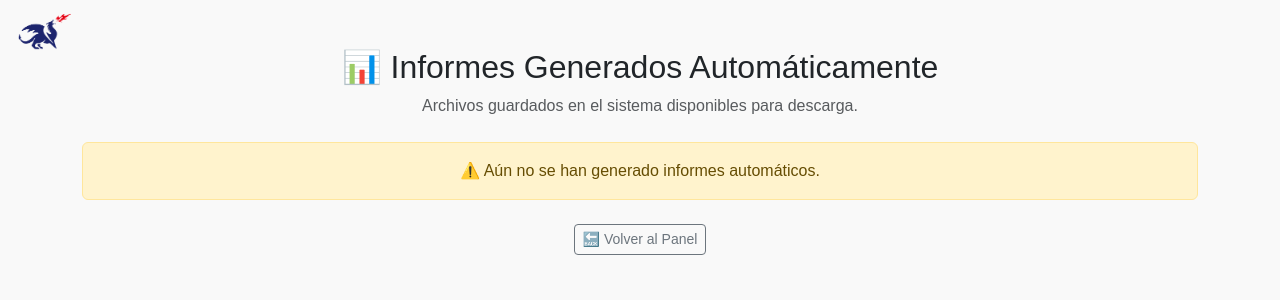
After one commit to vichugdiaz/Dragon-Guard, a Flask app: page /informes_disponibles in a window 1280 px wide. The commit adds this page. Shown: the top 300 px of the page. Run offline with Flask 3, Linux system fonts and the light colour scheme; the visitor is signed in with stand-in values (Sample User, id 1).

Commit message:
💾 Agregado informes.html y mejoras en panel administrador

```diff
--- a/app.py
+++ b/app.py
@@ -197,6 +197,30 @@ def inicializar_auto_informe():
     else:
         print("⚠️ No hay tarea programada activa.")
 
+@app.route("/informes_disponibles")
+def informes_disponibles():
+    if session.get("rol") != "admin":
+        return redirect(url_for("login_admin"))
+
+    ruta = os.path.join("instance")
+    if not os.path.exists(ruta):
+        os.makedirs(ruta)
+
+    archivos = sorted(
+        [f for f in os.listdir(ruta) if f.endswith(".xlsx")],
+        reverse=True
+    )
+
+    return render_template("informes.html", archivos=archivos)
+
+
+@app.route("/descargar_informe_directo/<nombre>")
+def descargar_informe_directo(nombre):
+    ruta = os.path.join("instance", nombre)
+    if os.path.exists(ruta):
+        return send_file(ruta, as_attachment=True)
+    else:
+        return "⚠️ Archivo no encontrado.", 404
 
 
 # =====================
--- /dev/null
+++ b/templates/informes.html
@@ -0,0 +1,76 @@
+<!DOCTYPE html>
+<html lang="es">
+<head>
+    <meta charset="UTF-8">
+    <title>📂 Informes Generados - Dragon Guard</title>
+    <meta name="viewport" content="width=device-width, initial-scale=1">
+    <link href="https://cdn.jsdelivr.net/npm/bootstrap@5.3.0/dist/css/bootstrap.min.css" rel="stylesheet">
+    <style>
+        body {
+            font-family: Arial, sans-serif;
+            background-color: #f9f9f9;
+        }
+        .card {
+            margin-top: 20px;
+        }
+        .badge-excel {
+            background-color: #1D6F42;
+        }
+        .logo-sistema {
+            position: absolute;
+            top: 10px;
+            left: 10px;
+            height: 40px;
+        }
+    </style>
+</head>
+<body>
+    <img src="{{ url_for('static', filename='logos/default_logo.png') }}" alt="Logo" class="logo-sistema">
+
+    <div class="container mt-5">
+        <div class="text-center mb-4">
+            <h2>📊 Informes Generados Automáticamente</h2>
+            <p class="text-muted">Archivos guardados en el sistema disponibles para descarga.</p>
+        </div>
+
+        {% if archivos %}
+        <div class="card shadow-sm">
+            <div class="card-body table-responsive">
+                <table class="table table-hover table-bordered table-sm align-middle">
+                    <thead class="table-dark">
+                        <tr>
+                            <th>#</th>
+                            <th>Nombre del Archivo</th>
+                            <th class="text-center">Descargar</th>
+                        </tr>
+                    </thead>
+                    <tbody>
+                        {% for archivo in archivos %}
+                        <tr>
+                            <td>{{ loop.index }}</td>
+                            <td><span class="badge badge-excel text-light">{{ archivo }}</span></td>
+                            <td class="text-center">
+                                <a href="{{ url_for('descargar_informe_directo', nombre=archivo) }}" class="btn btn-success btn-sm">
+                                    ⬇️ Descargar
+                                </a>
+                            </td>
+                        </tr>
+                        {% endfor %}
+                    </tbody>
+                </table>
+            </div>
+        </div>
+        {% else %}
+            <div class="alert alert-warning text-center">
+                ⚠️ Aún no se han generado informes automáticos.
+            </div>
+        {% endif %}
+
+        <div class="text-center mt-4">
+            <a href="{{ url_for('admin_panel') }}" class="btn btn-outline-secondary btn-sm">🔙 Volver al Panel</a>
+        </div>
+    </div>
+
+    <script src="https://cdn.jsdelivr.net/npm/bootstrap@5.3.0/dist/js/bootstrap.bundle.min.js"></script>
+</body>
+</html>
```
Also changed, not shown: templates/admin_panel.html (+7 -0 lines).
